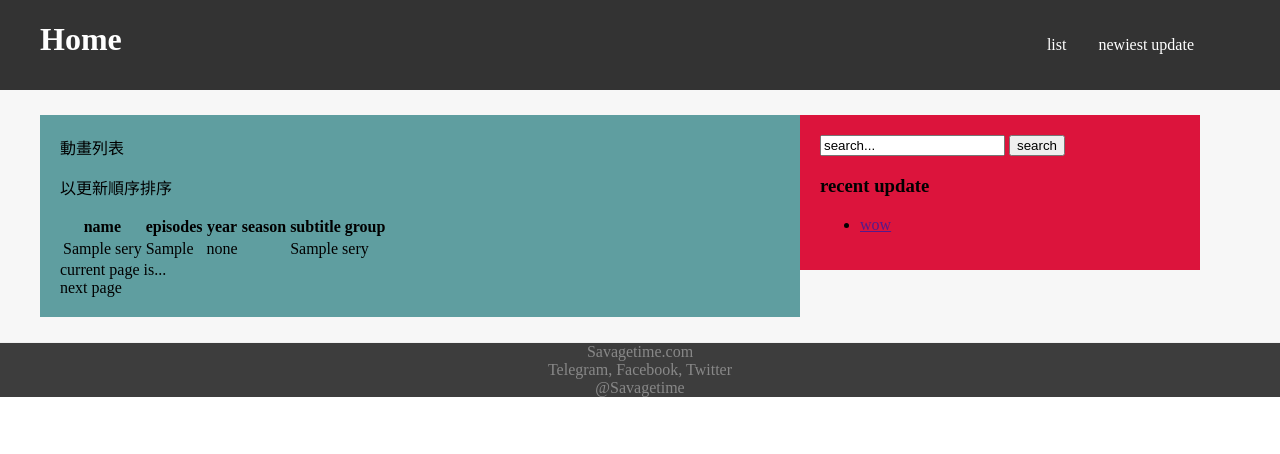
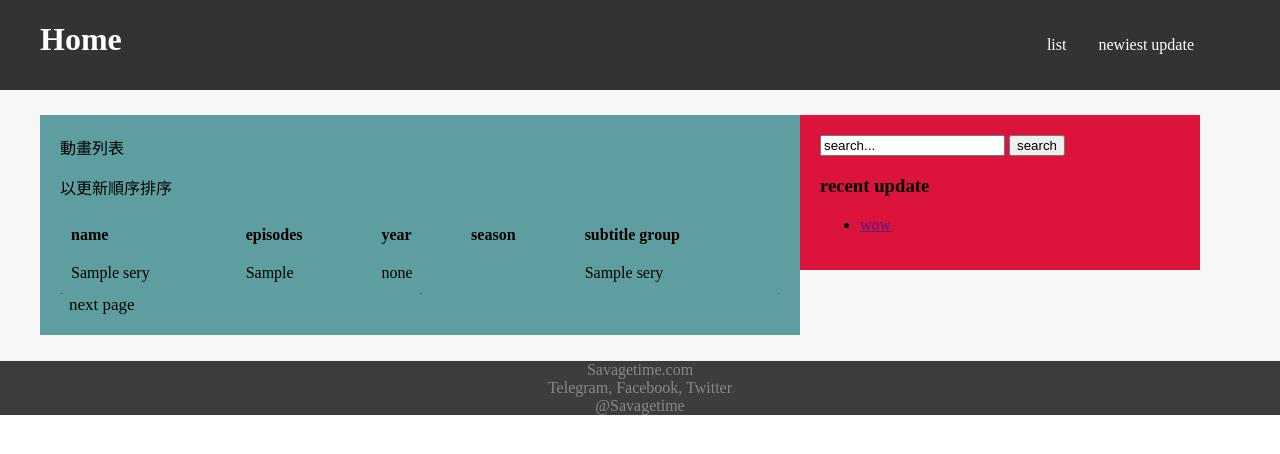
Before and after one commit to robinsonweng/savagetime, a Django app: page / in a window 1280 px wide. Shown: the top 454 px of the page. Run offline with Django 3.2, Linux system fonts and the light colour scheme; tables that the repository leaves empty hold one stand-in row (values such as "Sample post").

Commit message:
Make paginate info & paginate button horizontal align

```diff
--- a/savagetime/static/home/css/home.css
+++ b/savagetime/static/home/css/home.css
@@ -16,6 +16,46 @@
     float: left;
 }
 
+/* table section */
+.main-table {
+    width: 100%;
+}
+
+.main-table th, .main-table td {
+    text-align: left;
+    padding: 9px;
+}
+
+.table-info {
+    text-align: justify;
+    font-size: 1px;
+}
+
+.table-info::after {
+    content: '';
+    display: inline-block;
+    width: 100%;
+    font-size: 0;
+    height: 0;
+    line-height: 0;
+
+}
+
+.paginate {
+    display: inline-block;
+    font-size: 17px;
+    padding: 0 9px 0 9px;
+}
+
+.paginate.info {
+
+}
+
+.paginate.button {
+
+}
+
+/* sidebar section */
 .sidebar {
     background-color: crimson;
     padding: 20px;
```
